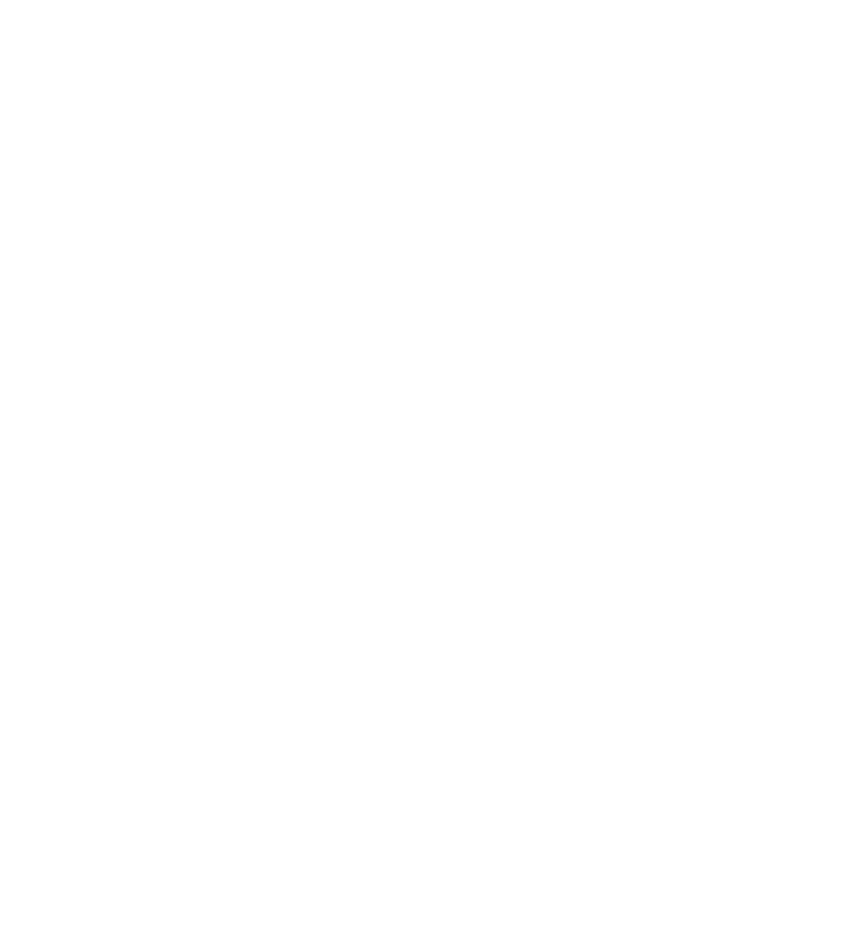
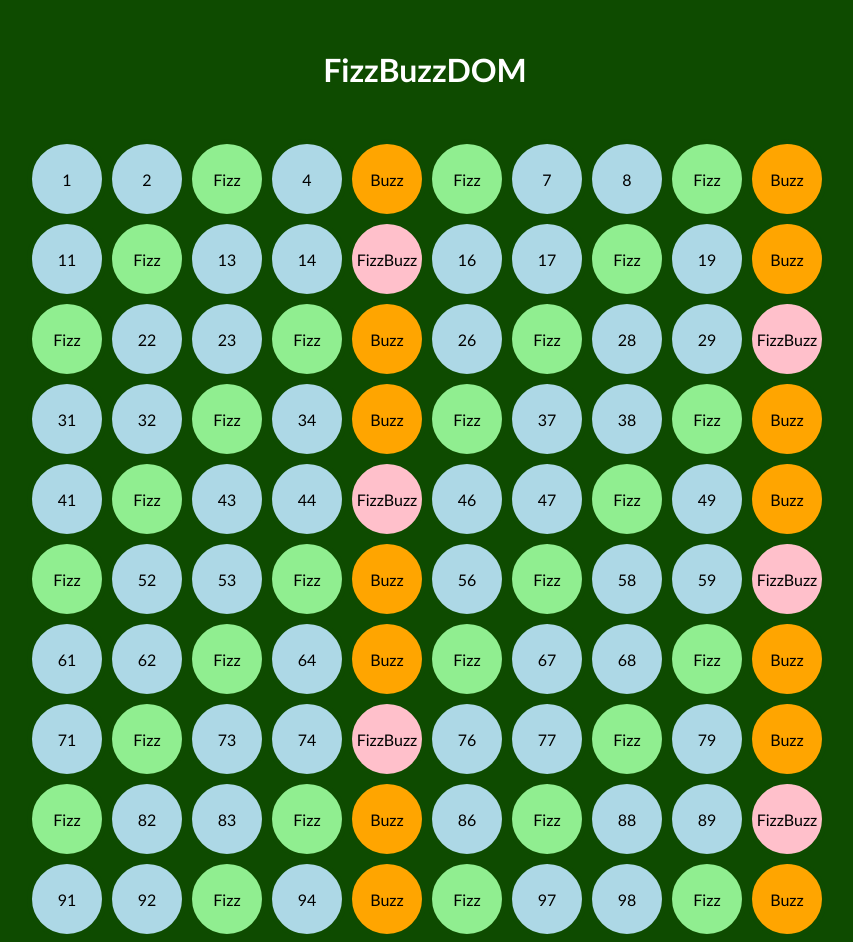
Before and after one commit to gabrielemafrica/js-fizzbuzz, a plain HTML site: page index.html in a window 1280 px wide. Shown: the whole page, without its empty margins (215-1068 px from the left). Before the commit the page ends 800 px from the top, so only its background shows below. Drawn offline with Linux system fonts and the light colour scheme.

Commit message:
dom modificato

```diff
--- a/css/style.css
+++ b/css/style.css
@@ -0,0 +1,59 @@
+*{
+    margin: 0;
+    padding: 0;
+    box-sizing: border-box;
+}
+
+body{
+    font-family:'Trebuchet MS', 'Lucida Sans Unicode', 'Lucida Grande', 'Lucida Sans', Arial, sans-serif;
+    background-color: rgb(14, 75, 0);
+}
+
+h1{
+    color: white;
+    margin-bottom: 50px;
+}
+
+/* container generale */
+.container{
+    padding: 50px;
+    text-align: center;
+    width: 70%;
+    margin:0 auto;
+}
+
+/* container cerchi */
+
+#box_circle{
+    display: flex;
+    flex-wrap: wrap;
+    width: calc(80px * 10);
+}
+
+/* cerchi */
+.circle{
+    height: 80px;
+    width: 80px;
+    border-radius: 50%;
+    display: flex;
+    justify-content: center;
+    align-items: center;
+    border: 5px solid rgb(14, 75, 0);;
+}
+
+
+.blue{
+    background-color: lightblue;
+}
+
+
+.pink{
+    background-color: pink;
+}
+
+.green{
+    background-color: lightgreen;
+}
+.orange{
+    background-color: orange;
+}
--- a/index.html
+++ b/index.html
@@ -9,7 +9,17 @@
 </head>
 <body>
 
+    <div class="container">
 
+
+        <h1>FizzBuzzDOM</h1>
+        <div id="box_circle">
+
+
+        </div>
+
+
+    </div>
 
 
 
--- a/js/myjs.js
+++ b/js/myjs.js
@@ -1,18 +1,73 @@
+//seleziono elemento contenitore
+
+const contenitore = document.getElementById("box_circle");
 //stampo i numeri da 1 a 100
 
 for(let i=1; i<=100; i++){
 
+        //creo elemento cerchio
+        const cerchio = document.createElement('div');
+
+        //aggiungo una classe
+        cerchio.classList.add("circle");
+
+
+
     //i numeri non divisibili per 3 e 5
     if(i % 3 !== 0 && i % 5 !== 0){
+
+
+        //inserisco il valore dell'elemento
+        cerchio.append(i);
+
+        //aggiungo al contenitore
+        contenitore.append(cerchio);
+
+        //aggiungo classe
+        cerchio.classList.add("blue");
+
         console.log(i);
+
+
+
+
     //i numeri divisibili per 3 e 5
     }else if(i % 3 === 0 && i % 5 === 0){
+        //inserisco il valore dell'elemento
+        cerchio.append(`FizzBuzz`);
+
+        //aggiungo al contenitore
+        contenitore.append(cerchio);
+
+        //aggiungo classe
+        cerchio.classList.add("pink");
+
         console.log(`FizzBuzz ${i}`);
     //i numeri divisibili per 3 e non per 5
     }else if(i % 3 === 0 && i % 5 !== 0){
+        //inserisco il valore dell'elemento
+        cerchio.append(`Fizz`);
+
+        //aggiungo al contenitore
+        contenitore.append(cerchio);
+
+        //aggiungo classe
+        cerchio.classList.add("green");
+
         console.log(`Fizz ${i}`);
     //i numeri divisibili per 5 e non per 3
     }else if(i % 5 === 0 && i % 3 !== 0){
+            //inserisco il valore dell'elemento
+            cerchio.append(`Buzz`);
+
+            //aggiungo al contenitore
+            contenitore.append(cerchio);
+
+            //aggiungo classe
+            cerchio.classList.add("orange");
+
         console.log(`Buzz ${i}`);
     }
+
+
 }
```
